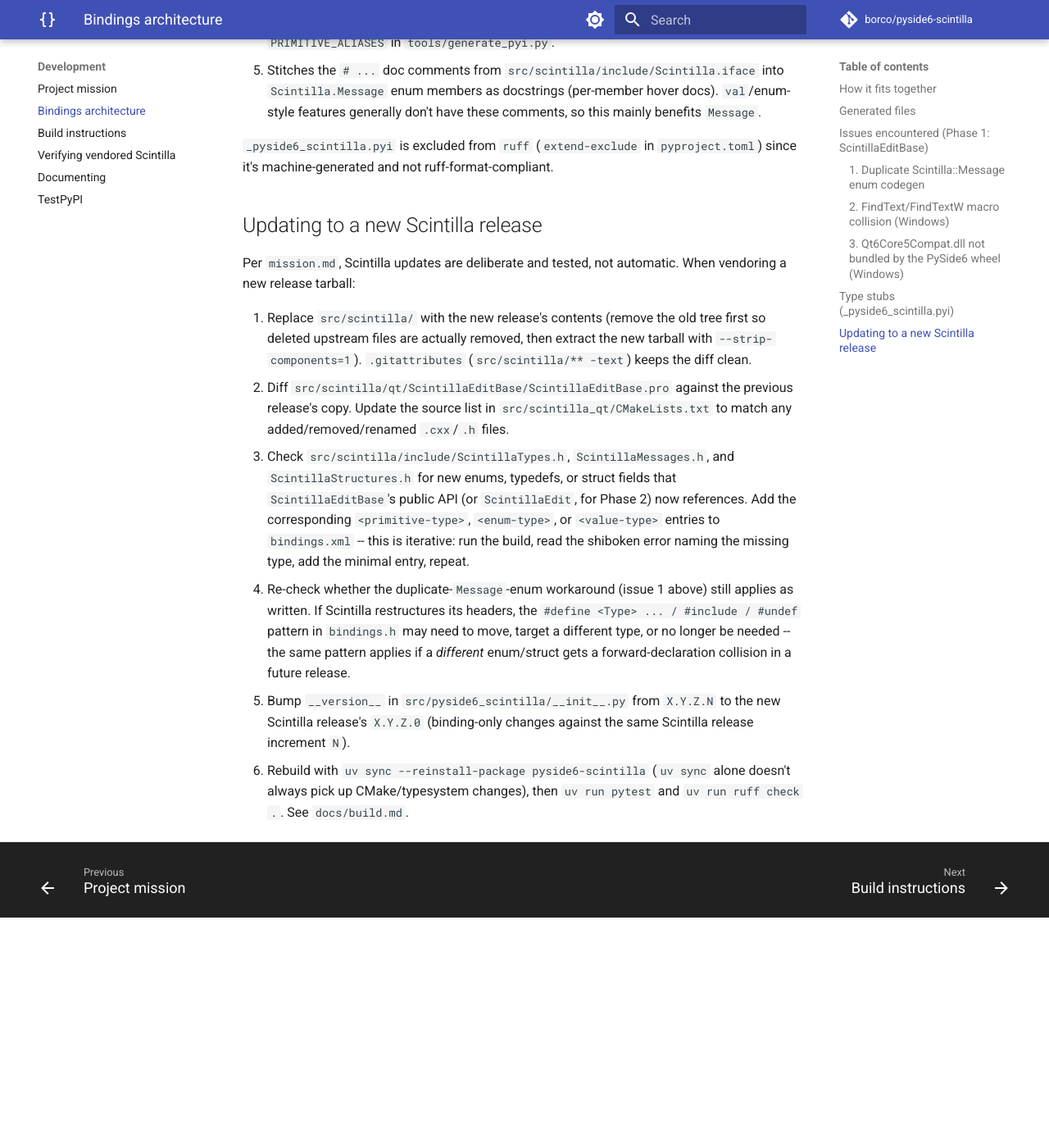
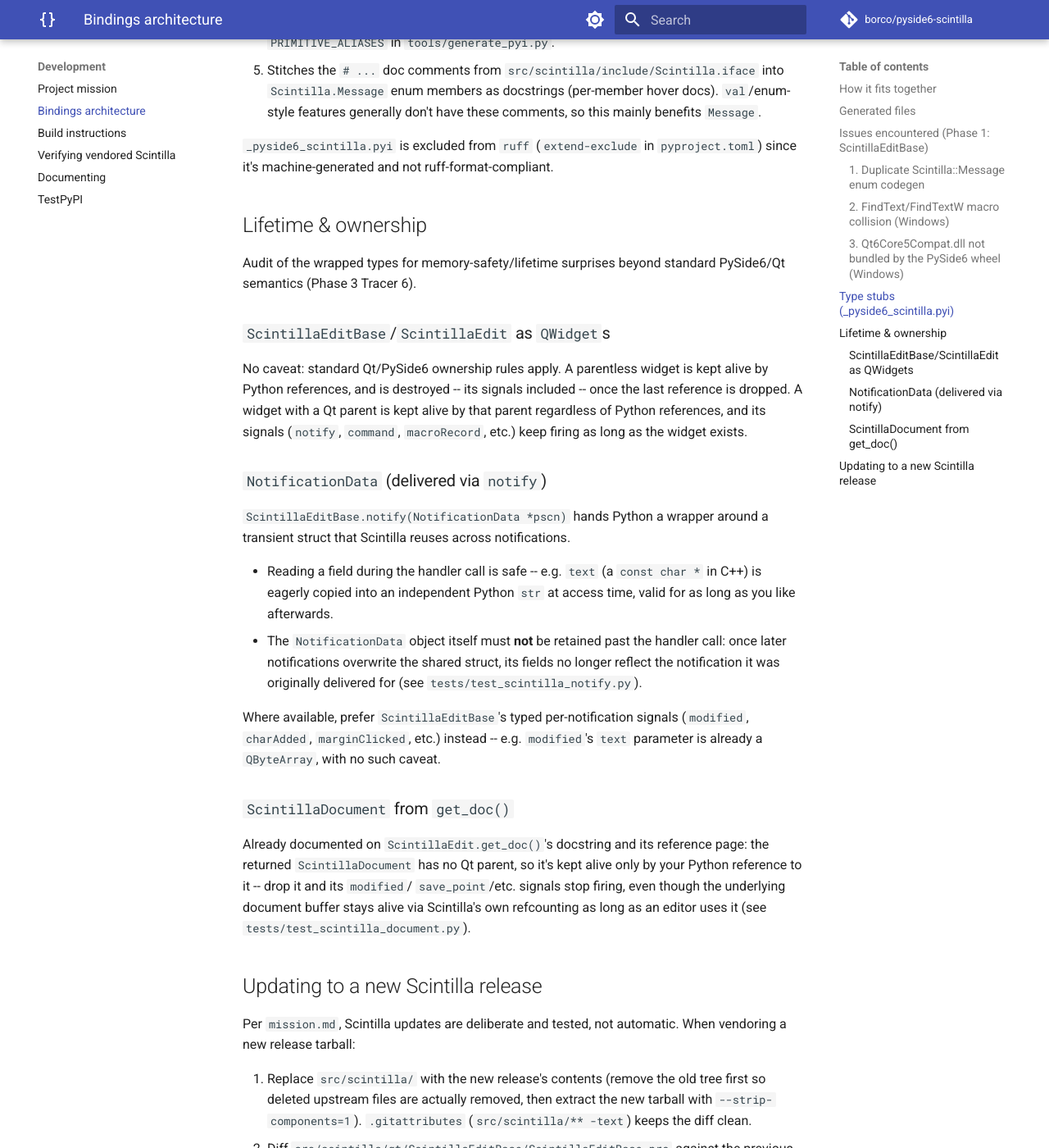
Before and after one commit to borco/pyside6-scintilla, an MkDocs documentation site: the page built from docs/bindings.md, in a window 1280 px wide and 1400 px high, scrolled down 3825 px. Shown: the whole window at 82% size. Built offline with MkDocs 1.6.1 and Material for MkDocs 9.7.7, drawn with Linux system fonts in a browser that asks for light colours; comment, search, counter and statistics services are not loaded; before the commit the page ends 4944 px from its top, so only the background shows below that.

Commit message:
Audit lifetime/ownership for ScintillaEditBase/ScintillaEdit/NotificationData
Confirms QWidget subclasses follow standard PySide6 ownership rules, and
documents (with regression tests) that NotificationData.text is a safe
str copy at access time but the NotificationData wrapper itself must not
be retained past the notify() call, plus a regression test for the
already-documented get_doc() dangling-signal caveat.

```diff
--- a/docs/bindings.md
+++ b/docs/bindings.md
@@ -155,6 +155,45 @@ public API surface. The script:
 `_pyside6_scintilla.pyi` is excluded from `ruff` (`extend-exclude` in
 `pyproject.toml`) since it's machine-generated and not ruff-format-compliant.
 
+## Lifetime & ownership
+
+Audit of the wrapped types for memory-safety/lifetime surprises beyond
+standard PySide6/Qt semantics (Phase 3 Tracer 6).
+
+### `ScintillaEditBase`/`ScintillaEdit` as `QWidget`s
+
+No caveat: standard Qt/PySide6 ownership rules apply. A parentless widget is
+kept alive by Python references, and is destroyed -- its signals included --
+once the last reference is dropped. A widget with a Qt parent is kept alive
+by that parent regardless of Python references, and its signals (`notify`,
+`command`, `macroRecord`, etc.) keep firing as long as the widget exists.
+
+### `NotificationData` (delivered via `notify`)
+
+`ScintillaEditBase.notify(NotificationData *pscn)` hands Python a wrapper
+around a transient struct that Scintilla reuses across notifications.
+
+- Reading a field during the handler call is safe -- e.g. `text` (a
+  `const char *` in C++) is eagerly copied into an independent Python `str`
+  at access time, valid for as long as you like afterwards.
+- The `NotificationData` object itself must **not** be retained past the
+  handler call: once later notifications overwrite the shared struct, its
+  fields no longer reflect the notification it was originally delivered for
+  (see `tests/test_scintilla_notify.py`).
+
+Where available, prefer `ScintillaEditBase`'s typed per-notification signals
+(`modified`, `charAdded`, `marginClicked`, etc.) instead -- e.g. `modified`'s
+`text` parameter is already a `QByteArray`, with no such caveat.
+
+### `ScintillaDocument` from `get_doc()`
+
+Already documented on `ScintillaEdit.get_doc()`'s docstring and its reference
+page: the returned `ScintillaDocument` has no Qt parent, so it's kept alive
+only by your Python reference to it -- drop it and its `modified`/
+`save_point`/etc. signals stop firing, even though the underlying document
+buffer stays alive via Scintilla's own refcounting as long as an editor uses
+it (see `tests/test_scintilla_document.py`).
+
 ## Updating to a new Scintilla release
 
 Per `mission.md`, Scintilla updates are deliberate and tested, not automatic.
```
Also changed, not shown: 2 other files.
